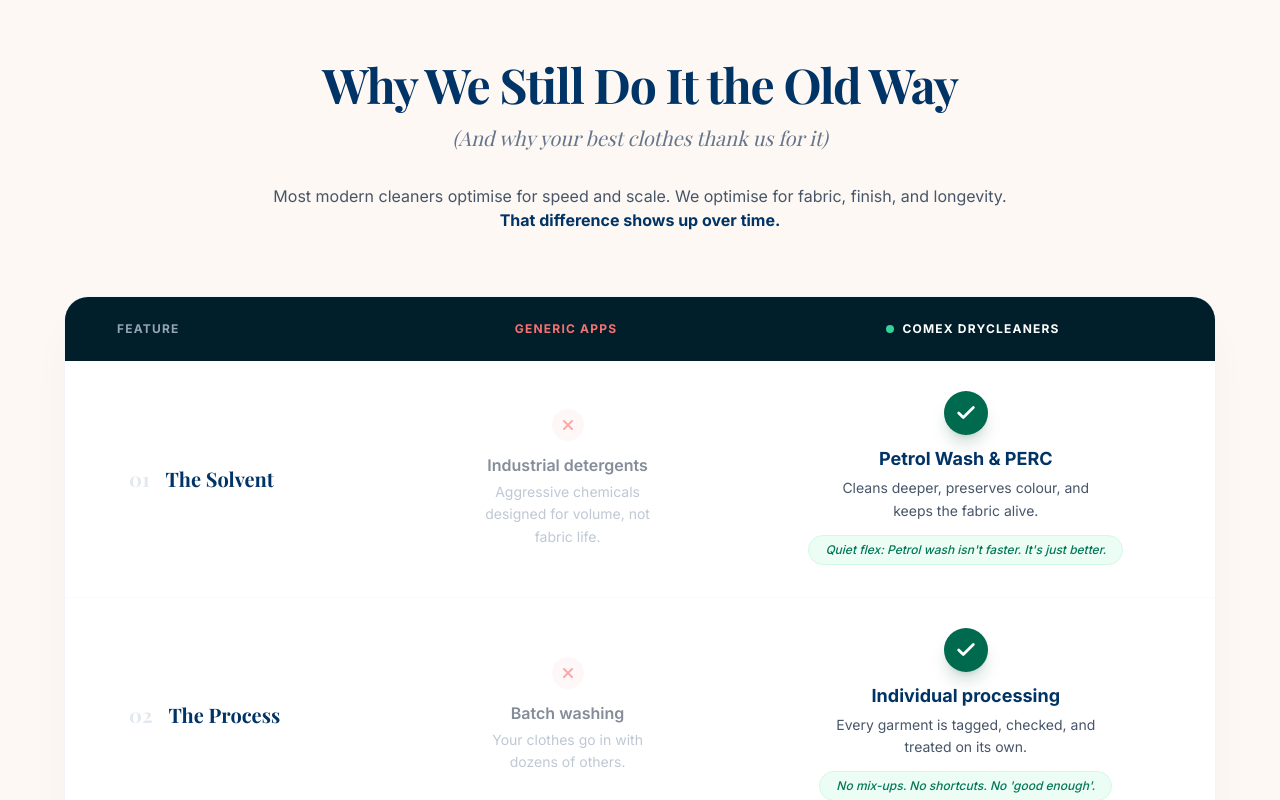
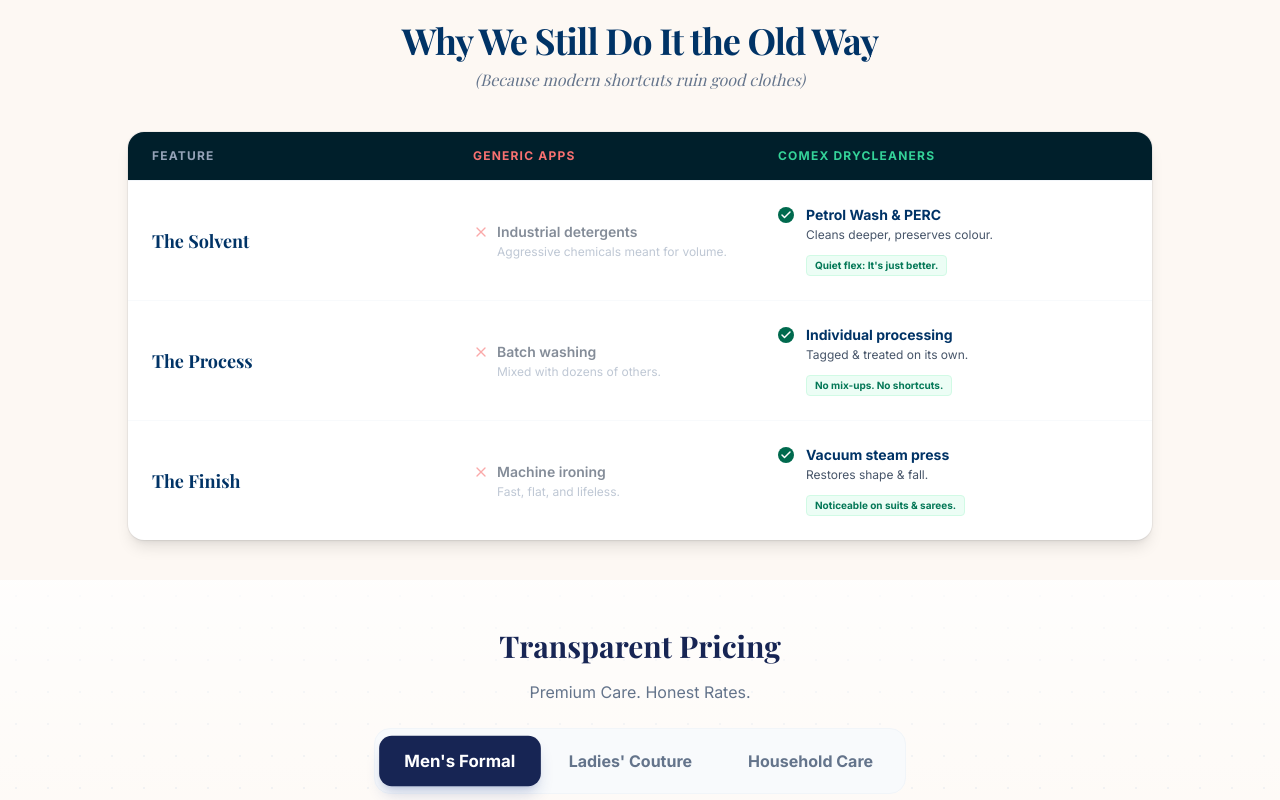
Before and after one commit to comexdryclean70/comex-dryclean-main-website, a Next.js app: page / in a window 1280 px wide. Shown: the part 2260-3060 px from the top of the page. Built offline with nearby package versions, Linux system fonts and the light colour scheme; a web font is replaced by a local one.

Commit message:
feat: compact comparison section, update task list

```diff
--- a/src/components/ComparisonSection.tsx
+++ b/src/components/ComparisonSection.tsx
@@ -1,6 +1,6 @@
 "use client";
 
-import { Check, X, Star } from "lucide-react";
+import { Check, X } from "lucide-react";
 import { motion } from "framer-motion";
 
 const COMPARISON_POINTS = [
@@ -8,24 +8,24 @@ const COMPARISON_POINTS = [
         feature: "The Solvent",
         them: {
             text: "Industrial detergents",
-            sub: "Aggressive chemicals designed for volume, not fabric life."
+            sub: "Aggressive chemicals meant for volume."
         },
         us: {
             text: "Petrol Wash & PERC",
-            sub: "Cleans deeper, preserves colour, and keeps the fabric alive.",
-            footnote: "Quiet flex: Petrol wash isn't faster. It's just better."
+            sub: "Cleans deeper, preserves colour.",
+            footnote: "Quiet flex: It's just better."
         }
     },
     {
         feature: "The Process",
         them: {
             text: "Batch washing",
-            sub: "Your clothes go in with dozens of others."
+            sub: "Mixed with dozens of others."
         },
         us: {
             text: "Individual processing",
-            sub: "Every garment is tagged, checked, and treated on its own.",
-            footnote: "No mix-ups. No shortcuts. No 'good enough'."
+            sub: "Tagged & treated on its own.",
+            footnote: "No mix-ups. No shortcuts."
         }
     },
     {
@@ -36,142 +36,118 @@ const COMPARISON_POINTS = [
         },
         us: {
             text: "Vacuum steam press",
-            sub: "Restores shape, fall, and the way the garment was meant to sit.",
-            footnote: "Especially noticeable on suits, sarees, dresses, and structured wear."
+            sub: "Restores shape & fall.",
+            footnote: "Noticeable on suits & sarees."
         }
     }
 ];
 
 export default function ComparisonSection() {
     return (
-        <section className="py-20 px-4 bg-[#FDF8F3] relative overflow-hidden">
-            <div className="max-w-6xl mx-auto">
-                {/* Header */}
+        <section className="py-10 px-4 bg-[#FDF8F3] relative overflow-hidden">
+            <div className="max-w-5xl mx-auto">
+                {/* Compact Header */}
                 <motion.div
                     initial={{ opacity: 0, y: 20 }}
                     whileInView={{ opacity: 1, y: 0 }}
                     viewport={{ once: true }}
-                    className="text-center mb-16"
+                    className="text-center mb-10"
                 >
-                    <h2 className="text-4xl md:text-5xl font-bold text-[#003366] mb-4 tracking-tight font-serif">
+                    <h2 className="text-3xl md:text-4xl font-bold text-[#003366] mb-2 tracking-tight font-serif">
                         Why We Still Do It the Old Way
                     </h2>
-                    <p className="text-lg md:text-xl text-slate-500 italic mb-8 font-serif">
-                        (And why your best clothes thank us for it)
-                    </p>
-                    <p className="text-slate-600 max-w-3xl mx-auto leading-relaxed text-sm md:text-base">
-                        Most modern cleaners optimise for speed and scale. We optimise for fabric, finish, and longevity.
-                        <span className="font-bold text-[#003366]"> That difference shows up over time.</span>
+                    <p className="text-sm md:text-base text-slate-500 italic font-serif">
+                        (Because modern shortcuts ruin good clothes)
                     </p>
                 </motion.div>
 
-                {/* Mobile: Elegant Cards */}
-                <div className="md:hidden space-y-6">
+                {/* Mobile: Dense Cards */}
+                <div className="md:hidden space-y-4">
                     {COMPARISON_POINTS.map((point, idx) => (
                         <motion.div
                             key={idx}
-                            initial={{ opacity: 0, y: 20 }}
+                            initial={{ opacity: 0, y: 10 }}
                             whileInView={{ opacity: 1, y: 0 }}
                             viewport={{ once: true }}
                             transition={{ delay: idx * 0.1 }}
-                            className="bg-white rounded-3xl p-6 shadow-xl shadow-slate-900/5 border border-slate-100 overflow-hidden relative"
+                            className="bg-white rounded-2xl p-5 shadow-sm border border-slate-100 overflow-hidden relative"
                         >
                             <div className="absolute top-0 left-0 w-1 h-full bg-[#006A4E]"></div>
 
-                            {/* Feature Name */}
-                            <div className="flex items-center gap-4 mb-6">
-                                <span className="text-slate-300 font-bold text-lg">0{idx + 1}</span>
-                                <h3 className="font-bold text-[#003366] text-xl font-serif">{point.feature}</h3>
+                            <div className="flex justify-between items-center mb-4 border-b border-slate-50 pb-2">
+                                <h3 className="font-bold text-[#003366] text-lg font-serif">{point.feature}</h3>
+                                <div className="text-xs font-bold text-slate-300">0{idx + 1}</div>
                             </div>
 
-                            {/* Comparison */}
-                            <div className="space-y-6">
-                                {/* Them */}
-                                <div className="pl-4 border-l-2 border-red-100 relative">
-                                    <div className="absolute -left-[9px] top-0 bg-white">
-                                        <X className="w-4 h-4 text-red-400" />
-                                    </div>
-                                    <p className="text-xs font-bold text-red-400 uppercase tracking-wider mb-1">Generic Apps</p>
-                                    <p className="font-semibold text-slate-700">{point.them.text}</p>
-                                    <p className="text-sm text-slate-500 mt-1">{point.them.sub}</p>
+                            <div className="grid grid-cols-2 gap-4">
+                                <div className="pr-2 border-r border-slate-50">
+                                    <p className="text-[10px] font-bold text-red-400 uppercase tracking-wider mb-1">Others</p>
+                                    <p className="font-medium text-slate-700 text-sm">{point.them.text}</p>
+                                    <p className="text-[10px] text-slate-400 mt-1 leading-tight">{point.them.sub}</p>
                                 </div>
 
-                                {/* Us */}
-                                <div className="pl-4 border-l-2 border-emerald-500 relative bg-emerald-50/30 -mx-6 py-4 px-6">
-                                    <div className="absolute left-[15px] top-4 bg-[#006A4E] rounded-full p-0.5">
-                                        <Check className="w-3 h-3 text-white" />
-                                    </div>
-                                    <p className="text-xs font-bold text-[#006A4E] uppercase tracking-wider mb-1">Comex Drycleaners</p>
-                                    <p className="font-bold text-[#003366] text-lg">{point.us.text}</p>
-                                    <p className="text-sm text-slate-600 mt-1">{point.us.sub}</p>
-
-                                    <div className="mt-3 inline-block bg-white border border-emerald-100 rounded-full px-3 py-1 text-[11px] font-medium text-emerald-700 italic">
-                                        {point.us.footnote}
-                                    </div>
+                                <div>
+                                    <p className="text-[10px] font-bold text-[#006A4E] uppercase tracking-wider mb-1">Comex</p>
+                                    <p className="font-bold text-[#003366] text-sm">{point.us.text}</p>
+                                    <p className="text-[10px] text-slate-600 mt-1 leading-tight">{point.us.sub}</p>
                                 </div>
                             </div>
                         </motion.div>
                     ))}
                 </div>
 
-                {/* Desktop: Full Width Table Card */}
+                {/* Desktop: Streamlined Table */}
                 <motion.div
-                    initial={{ opacity: 0, y: 30 }}
+                    initial={{ opacity: 0, y: 20 }}
                     whileInView={{ opacity: 1, y: 0 }}
                     viewport={{ once: true }}
-                    className="hidden md:block bg-white rounded-t-3xl rounded-b-3xl shadow-2xl shadow-slate-900/5 overflow-hidden border border-slate-100"
+                    className="hidden md:block bg-white rounded-2xl shadow-lg ring-1 ring-slate-900/5 overflow-hidden"
                 >
-                    {/* Table Header */}
-                    <div className="grid grid-cols-[0.8fr_1fr_1.2fr] bg-[#001F2B] p-5 py-6">
-                        <div className="text-slate-400 font-bold text-xs uppercase tracking-widest pl-8 flex items-center">Feature</div>
-                        <div className="text-center text-red-400 font-bold text-xs uppercase tracking-widest">Generic Apps</div>
-                        <div className="text-center text-white font-bold text-xs uppercase tracking-widest flex items-center justify-center gap-2">
-                            <div className="w-2 h-2 bg-emerald-400 rounded-full animate-pulse"></div>
-                            Comex Drycleaners
-                        </div>
+                    {/* Header Row */}
+                    <div className="grid grid-cols-[1fr_1fr_1.2fr] bg-[#001F2B] px-6 py-4 border-b border-slate-100">
+                        <div className="text-slate-400 font-bold text-xs uppercase tracking-widest">Feature</div>
+                        <div className="text-red-400 font-bold text-xs uppercase tracking-widest pl-4">Generic Apps</div>
+                        <div className="text-emerald-400 font-bold text-xs uppercase tracking-widest pl-4">Comex Drycleaners</div>
                     </div>
 
-                    {/* Rows */}
+                    {/* Data Rows */}
+                    <div className="divide-y divide-slate-50">
                         {COMPARISON_POINTS.map((point, idx) => (
-                        <div
-                            key={idx}
-                            className={`grid grid-cols-[0.8fr_1fr_1.2fr] p-8 border-b border-slate-50 items-center hover:bg-slate-50/50 transition-colors ${idx === COMPARISON_POINTS.length - 1 ? 'border-b-0' : ''}`}
-                        >
+                            <div key={idx} className="grid grid-cols-[1fr_1fr_1.2fr] px-6 py-6 group hover:bg-slate-50/50 transition-colors">
                                 {/* Feature */}
-                            <div className="pl-8 flex items-center gap-4">
-                                <span className="text-slate-200 font-bold text-xl font-serif">0{idx + 1}</span>
-                                <span className="font-bold text-[#003366] text-xl font-serif">
-                                    {point.feature}
-                                </span>
+                                <div className="flex flex-col justify-center">
+                                    <span className="font-bold text-[#003366] text-lg font-serif">{point.feature}</span>
                                 </div>
 
                                 {/* Them */}
-                            <div className="text-center px-8 opacity-60 hover:opacity-100 transition-opacity">
-                                <div className="inline-flex flex-col items-center">
-                                    <div className="w-8 h-8 rounded-full bg-red-50 flex items-center justify-center text-red-400 mb-3">
-                                        <X className="w-4 h-4" strokeWidth={3} />
+                                <div className="flex flex-col justify-center pl-4 pr-8 opacity-60 group-hover:opacity-100 transition-opacity">
+                                    <div className="flex items-start gap-2">
+                                        <X className="w-4 h-4 text-red-400 mt-0.5 shrink-0" />
+                                        <div>
+                                            <div className="font-semibold text-slate-700 text-sm">{point.them.text}</div>
+                                            <div className="text-xs text-slate-400 mt-0.5">{point.them.sub}</div>
                                         </div>
-                                    <div className="font-semibold text-slate-700 mb-1">{point.them.text}</div>
-                                    <div className="text-sm text-slate-400 leading-relaxed max-w-[200px]">{point.them.sub}</div>
                                     </div>
                                 </div>
 
                                 {/* Us */}
-                            <div className="text-center px-8 relative">
-                                <div className="inline-flex flex-col items-center">
-                                    <div className="w-10 h-10 rounded-full bg-[#006A4E] flex items-center justify-center text-white shadow-lg shadow-emerald-900/20 mb-3 scale-110">
-                                        <Check className="w-5 h-5" strokeWidth={3} />
+                                <div className="flex flex-col justify-center pl-4 relative">
+                                    <div className="flex items-start gap-3">
+                                        <div className="mt-0.5 bg-[#006A4E] rounded-full p-0.5 shrink-0">
+                                            <Check className="w-3 h-3 text-white" strokeWidth={3} />
                                         </div>
-                                    <div className="font-bold text-[#003366] text-lg mb-1">{point.us.text}</div>
-                                    <div className="text-sm text-slate-600 leading-relaxed max-w-[280px] mb-3">{point.us.sub}</div>
-
-                                    <div className="bg-emerald-50 text-emerald-700 text-xs font-medium italic px-4 py-1.5 rounded-full border border-emerald-100">
+                                        <div>
+                                            <div className="font-bold text-[#003366] text-sm">{point.us.text}</div>
+                                            <div className="text-xs text-slate-600 mt-0.5 mb-2">{point.us.sub}</div>
+                                            <span className="inline-block bg-emerald-50 text-emerald-700 text-[10px] font-bold px-2 py-0.5 rounded border border-emerald-100">
                                                 {point.us.footnote}
+                                            </span>
                                         </div>
                                     </div>
                                 </div>
                             </div>
                         ))}
+                    </div>
                 </motion.div>
             </div>
         </section>
```
Lines whose indentation alone changed are shown as unchanged.
